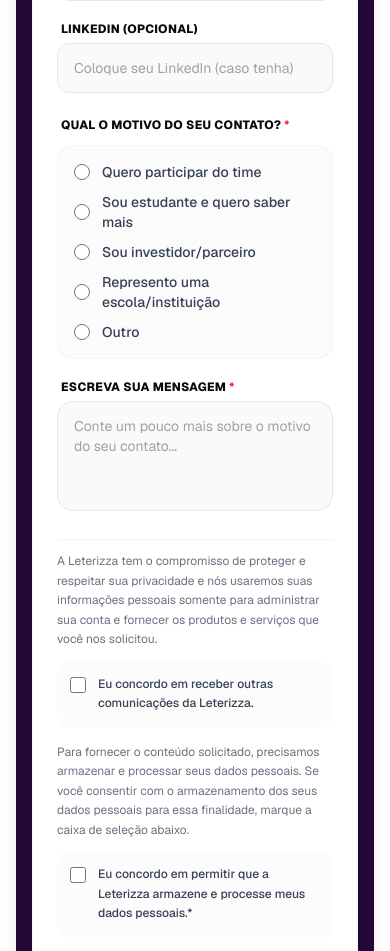
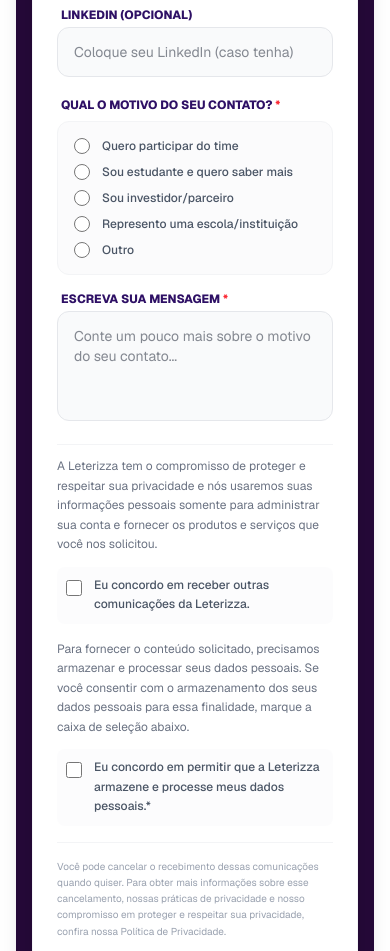
Before and after one commit to leterizza/LandingPage, a Next.js app: page /contato in a window 390 px wide. Shown: the part 1046-1997 px from the top of the page. Built offline with nearby package versions, Linux system fonts and the light colour scheme.

Commit message:
feat: show post-its on mobile and sync contact form style with landing form

```diff
--- a/src/app/page.tsx
+++ b/src/app/page.tsx
@@ -25,9 +25,9 @@ export default function Home() {
           <div className="max-w-6xl mx-auto relative w-full">
 
             {/* Grupo de Post-its da Esquerda (1, 2, 3) */}
-            <div className="absolute top-2 left-[-40px] xl:left-[15px] hidden lg:block z-0 w-[240px] h-[400px] select-none pointer-events-none">
+            <div className="absolute top-[10px] md:top-2 left-[-60px] sm:left-[-40px] xl:left-[15px] block z-0 w-[140px] sm:w-[180px] lg:w-[240px] h-[300px] lg:h-[400px] select-none pointer-events-none">
               {/* Post-it 1 */}
-              <div className="absolute top-0 left-0 w-48 h-48 rotate-[-13deg] filter drop-shadow-sm">
+              <div className="absolute top-0 left-0 w-28 h-28 sm:w-36 sm:h-36 lg:w-48 lg:h-48 rotate-[-13deg] filter drop-shadow-sm">
                 <Image
                   src="/static/postit/nota1.png"
                   alt="Post-it sobre química"
@@ -36,15 +36,15 @@ export default function Home() {
                   priority
                   quality={100}
                 />
-                <div className="absolute inset-0 flex items-start justify-center px-8 pt-11">
-                  <p style={{ fontFamily: 'var(--font-caveat), "Bradley Hand", cursive' }} className="text-[#4A3B69] font-bold text-[19px] sm:text-[21px] text-center leading-none tracking-wide">
+                <div className="absolute inset-0 flex items-start justify-center px-4 pt-6 sm:px-6 sm:pt-8 lg:px-8 lg:pt-11">
+                  <p style={{ fontFamily: 'var(--font-caveat), "Bradley Hand", cursive' }} className="text-[#4A3B69] font-bold text-[11px] sm:text-[15px] lg:text-[19px] xl:text-[21px] text-center leading-none tracking-wide">
                     estudar quimica orgânica
                   </p>
                 </div>
               </div>
 
               {/* Post-it 2 */}
-              <div className="absolute top-[105px] left-[45px] w-44 h-44 rotate-[5deg] filter drop-shadow-sm">
+              <div className="absolute top-[60px] left-[25px] sm:top-[80px] sm:left-[35px] lg:top-[105px] lg:left-[45px] w-24 h-24 sm:w-32 sm:h-32 lg:w-44 lg:h-44 rotate-[5deg] filter drop-shadow-sm">
                 <Image
                   src="/static/postit/nota2.png"
                   alt="Post-it sobre botânica"
@@ -53,15 +53,15 @@ export default function Home() {
                   priority
                   quality={100}
                 />
-                <div className="absolute inset-0 flex items-start justify-center px-8 pt-11">
-                  <p style={{ fontFamily: 'var(--font-caveat), "Bradley Hand", cursive' }} className="text-[#374151] font-bold text-[15px] sm:text-[17px] text-center leading-tight tracking-wide">
+                <div className="absolute inset-0 flex items-start justify-center px-4 pt-6 sm:px-6 sm:pt-8 lg:px-8 lg:pt-11">
+                  <p style={{ fontFamily: 'var(--font-caveat), "Bradley Hand", cursive' }} className="text-[#374151] font-bold text-[9px] sm:text-[13px] lg:text-[15px] xl:text-[17px] text-center leading-tight tracking-wide">
                     Tirar dúvidas com o professor sobre botânica
                   </p>
                 </div>
               </div>
 
               {/* Post-it 3 */}
-              <div className="absolute top-[210px] left-[0px] w-48 h-48 rotate-[-10deg] filter drop-shadow-sm">
+              <div className="absolute top-[120px] left-[0px] sm:top-[160px] sm:left-[0px] lg:top-[210px] lg:left-[0px] w-28 h-28 sm:w-36 sm:h-36 lg:w-48 lg:h-48 rotate-[-10deg] filter drop-shadow-sm">
                 <Image
                   src="/static/postit/nota3.png"
                   alt="Post-it sobre matemática"
@@ -70,8 +70,8 @@ export default function Home() {
                   priority
                   quality={100}
                 />
-                <div className="absolute inset-0 flex items-start justify-center px-8 pt-11">
-                  <p style={{ fontFamily: 'var(--font-caveat), "Bradley Hand", cursive' }} className="text-[#1E3A8A] font-bold text-[16px] sm:text-[18px] text-center leading-snug tracking-wide">
+                <div className="absolute inset-0 flex items-start justify-center px-4 pt-6 sm:px-6 sm:pt-8 lg:px-8 lg:pt-11">
+                  <p style={{ fontFamily: 'var(--font-caveat), "Bradley Hand", cursive' }} className="text-[#1E3A8A] font-bold text-[10px] sm:text-[14px] lg:text-[16px] xl:text-[18px] text-center leading-snug tracking-wide">
                     Fazer exercícios da lista de matemática
                   </p>
                 </div>
@@ -79,9 +79,9 @@ export default function Home() {
             </div>
 
             {/* Grupo de Post-its da Direita (4, 5, 6) */}
-            <div className="absolute top-48 right-[-10px] xl:right-[35px] hidden lg:block z-0 w-[260px] h-[400px] select-none pointer-events-none">
+            <div className="absolute top-36 md:top-48 right-[-60px] sm:right-[-40px] xl:right-[35px] block z-0 w-[150px] sm:w-[190px] lg:w-[260px] h-[300px] lg:h-[400px] select-none pointer-events-none">
               {/* Post-it 4 */}
-              <div className="absolute top-0 right-[15px] w-48 h-48 rotate-[3deg] filter drop-shadow-sm">
+              <div className="absolute top-0 right-[10px] sm:right-[12px] lg:right-[15px] w-28 h-28 sm:w-36 sm:h-36 lg:w-48 lg:h-48 rotate-[3deg] filter drop-shadow-sm">
                 <Image
                   src="/static/postit/nota4.png"
                   alt="Post-it sobre química"
@@ -90,15 +90,15 @@ export default function Home() {
                   priority
                   quality={100}
                 />
-                <div className="absolute inset-0 flex items-start justify-center px-8 pt-11">
-                  <p style={{ fontFamily: 'var(--font-caveat), "Bradley Hand", cursive' }} className="text-[#713F12] font-bold text-[19px] sm:text-[21px] text-center leading-none tracking-wide">
+                <div className="absolute inset-0 flex items-start justify-center px-4 pt-6 sm:px-6 sm:pt-8 lg:px-8 lg:pt-11">
+                  <p style={{ fontFamily: 'var(--font-caveat), "Bradley Hand", cursive' }} className="text-[#713F12] font-bold text-[11px] sm:text-[15px] lg:text-[19px] xl:text-[21px] text-center leading-none tracking-wide">
                     Estudar química orgânica
                   </p>
                 </div>
               </div>
 
               {/* Post-it 5 */}
-              <div className="absolute top-[105px] right-[45px] w-48 h-48 rotate-[-6deg] filter drop-shadow-sm z-10">
+              <div className="absolute top-[60px] right-[25px] sm:top-[80px] sm:right-[35px] lg:top-[105px] lg:right-[45px] w-28 h-28 sm:w-36 sm:h-36 lg:w-48 lg:h-48 rotate-[-6deg] filter drop-shadow-sm z-10">
                 <Image
                   src="/static/postit/nota5.png"
                   alt="Post-it sobre matemática"
@@ -107,15 +107,15 @@ export default function Home() {
                   priority
                   quality={100}
                 />
-                <div className="absolute inset-0 flex items-start justify-center px-8 pt-11">
-                  <p style={{ fontFamily: 'var(--font-caveat), "Bradley Hand", cursive' }} className="text-[#9D174D] font-bold text-[17px] sm:text-[19px] text-center leading-snug tracking-wide">
+                <div className="absolute inset-0 flex items-start justify-center px-4 pt-6 sm:px-6 sm:pt-8 lg:px-8 lg:pt-11">
+                  <p style={{ fontFamily: 'var(--font-caveat), "Bradley Hand", cursive' }} className="text-[#9D174D] font-bold text-[10px] sm:text-[14px] lg:text-[17px] xl:text-[19px] text-center leading-snug tracking-wide">
                     Fazer exercícios da lista de matemática
                   </p>
                 </div>
               </div>
 
               {/* Post-it 6 */}
-              <div className="absolute top-[210px] right-[0px] w-48 h-48 rotate-[8deg] filter drop-shadow-sm">
+              <div className="absolute top-[120px] right-[0px] sm:top-[160px] sm:right-[0px] lg:top-[210px] lg:right-[0px] w-28 h-28 sm:w-36 sm:h-36 lg:w-48 lg:h-48 rotate-[8deg] filter drop-shadow-sm">
                 <Image
                   src="/static/postit/nota6.png"
                   alt="Post-it sobre botânica"
@@ -124,8 +124,8 @@ export default function Home() {
                   priority
                   quality={100}
                 />
-                <div className="absolute inset-0 flex items-start justify-center px-8 pt-11">
-                  <p style={{ fontFamily: 'var(--font-caveat), "Bradley Hand", cursive' }} className="text-[#064E3B] font-bold text-[15px] sm:text-[17px] text-center leading-tight tracking-wide">
+                <div className="absolute inset-0 flex items-start justify-center px-4 pt-6 sm:px-6 sm:pt-8 lg:px-8 lg:pt-11">
+                  <p style={{ fontFamily: 'var(--font-caveat), "Bradley Hand", cursive' }} className="text-[#064E3B] font-bold text-[9px] sm:text-[13px] lg:text-[15px] xl:text-[17px] text-center leading-tight tracking-wide">
                     Tirar dúvidas com o professor sobre botânica
                   </p>
                 </div>
--- a/src/components/forms/ContactForm.tsx
+++ b/src/components/forms/ContactForm.tsx
@@ -1,15 +1,15 @@
 "use client"
 
 import { useState } from 'react';
-import { Loader2, AlertCircle } from 'lucide-react';
+import { Loader2, AlertCircle, CheckCircle2 } from 'lucide-react';
 
 // Componente para campos de texto simples
 function FormField({ label, id, placeholder, type = 'text', required = false }: {
   label: string; id: string; placeholder: string; type?: string; required?: boolean;
 }) {
   return (
-    <div className="flex flex-col gap-1.5 sm:gap-2">
-      <label htmlFor={id} className="text-neutral-950 text-xs sm:text-sm font-extrabold uppercase tracking-wide ml-1 text-[#2E1065]">
+    <div>
+      <label htmlFor={id} className="block text-xs font-extrabold mb-1 text-[#2E1065] ml-1 uppercase">
         {label} {required && <span className="text-red-500">*</span>}
       </label>
       <input
@@ -18,7 +18,7 @@ function FormField({ label, id, placeholder, type = 'text', required = false }:
         name={id}
         required={required}
         placeholder={placeholder}
-        className="w-full bg-gray-50 border border-gray-200 text-neutral-900 text-sm md:text-base font-normal rounded-xl px-4 py-3.5 placeholder:text-neutral-400 focus:border-[#8B3DFF] focus:outline-none focus:ring-2 focus:ring-purple-400 transition-all outline-none"
+        className="w-full bg-gray-50 border border-gray-200 rounded-xl px-4 py-3.5 text-sm focus:ring-2 focus:ring-purple-400 focus:border-purple-400 outline-none transition-all"
       />
     </div>
   );
@@ -98,15 +98,17 @@ export function ContactForm() {
 
   if (status === 'success') {
     return (
-      <div className="bg-green-50 rounded-3xl p-8 w-full max-w-lg shadow-lg flex flex-col items-center justify-center min-h-[450px] text-center gap-4 border border-green-100 shadow-inner">
-        <div className="w-20 h-20 bg-green-100 rounded-full flex items-center justify-center text-4xl mb-2 shadow-md">✅</div>
-        <h3 className="text-3xl font-extrabold text-green-900 leading-tight">Mensagem enviada com sucesso!</h3>
-        <p className="text-green-700 text-base font-medium leading-relaxed max-w-md">
+      <div className="bg-green-50 rounded-3xl p-8 flex flex-col items-center justify-center text-center w-full max-w-lg min-h-[450px] border border-green-100 shadow-inner">
+        <div className="w-20 h-20 bg-green-100 rounded-full flex items-center justify-center mb-6 text-green-600 shadow-md">
+          <CheckCircle2 className="w-10 h-10" />
+        </div>
+        <h3 className="text-3xl font-extrabold text-green-900 mb-3 leading-tight">Mensagem enviada!</h3>
+        <p className="text-green-700 font-medium text-lg leading-relaxed max-w-md">
           Agradecemos o contato. Nossa equipe vai analisar sua mensagem e retornar o mais breve possível.
         </p>
         <button
           onClick={() => setStatus('idle')}
-          className="mt-6 font-bold text-[#8B3DFF] text-sm tracking-wide uppercase bg-white px-6 py-3 rounded-xl border border-purple-200 hover:bg-purple-50 transition-all shadow-sm"
+          className="mt-6 font-bold text-[#8B3DFF] text-sm tracking-wide bg-white px-6 py-3 rounded-xl border border-purple-200 hover:bg-purple-50 transition-all shadow-sm"
         >
           Enviar outra mensagem
         </button>
@@ -123,8 +125,8 @@ export function ContactForm() {
   ];
 
   return (
-    <div className="bg-white rounded-3xl p-6 md:p-8 lg:p-10 w-full max-w-lg shadow-2xl border border-gray-100">
-      <form className="flex flex-col gap-5 sm:gap-6" onSubmit={handleSubmit}>
+    <div className="bg-white p-6 sm:p-8 md:p-10 rounded-2xl md:rounded-3xl w-full max-w-lg text-gray-900 shadow-2xl border border-gray-100 relative z-10 flex flex-col justify-center">
+      <form className="space-y-4 sm:space-y-5 text-left w-full" onSubmit={handleSubmit}>
 
         <div className="grid grid-cols-1 sm:grid-cols-2 gap-4">
           <FormField label="Nome" id="nome" placeholder="Seu primeiro nome" required />
@@ -135,11 +137,11 @@ export function ContactForm() {
         <FormField label="LinkedIn (opcional)" id="linkedin" placeholder="Coloque seu LinkedIn (caso tenha)" />
 
         {/* Motivo do Contato / Interesse (Bolinhas/Rádio) */}
-        <div className="flex flex-col gap-2 pt-1">
-          <label className="text-neutral-950 text-xs sm:text-sm font-extrabold uppercase tracking-wide ml-1 text-[#2E1065]">
+        <div className="pt-1">
+          <label className="block text-xs font-extrabold mb-1 text-[#2E1065] ml-1 uppercase">
             Qual o motivo do seu contato? <span className="text-red-500">*</span>
           </label>
-          <div className="flex flex-col gap-2.5 mt-1 bg-gray-50/70 p-4 rounded-2xl border border-gray-100">
+          <div className="flex flex-col gap-2.5 mt-2 bg-gray-50/70 p-4 rounded-xl border border-gray-100">
             {opcoesInteresse.map((opcao) => (
               <label key={opcao} className="flex items-center gap-3 cursor-pointer group leading-snug">
                 <input
@@ -147,9 +149,9 @@ export function ContactForm() {
                   type="radio"
                   name="interesse"
                   value={opcao}
-                  className="w-4 h-4 text-purple-600 accent-[#8B3DFF] focus:ring-purple-500 border-gray-300 cursor-pointer shrink-0"
+                  className="w-4 h-4 rounded text-purple-600 focus:ring-purple-500 border-gray-300 cursor-pointer shrink-0"
                 />
-                <span className="text-sm text-gray-700 font-medium group-hover:text-gray-900 transition-colors">
+                <span className="text-xs text-gray-600 font-medium group-hover:text-gray-900 transition-colors">
                   {opcao}
                 </span>
               </label>
@@ -158,8 +160,8 @@ export function ContactForm() {
         </div>
 
         {/* Mensagem */}
-        <div className="flex flex-col gap-1.5 sm:gap-2">
-          <label htmlFor="mensagem" className="text-neutral-950 text-xs sm:text-sm font-extrabold uppercase tracking-wide ml-1 text-[#2E1065]">
+        <div>
+          <label htmlFor="mensagem" className="block text-xs font-extrabold mb-1 text-[#2E1065] ml-1 uppercase">
             Escreva sua mensagem <span className="text-red-500">*</span>
           </label>
           <textarea
@@ -168,7 +170,7 @@ export function ContactForm() {
             name="mensagem"
             placeholder="Conte um pouco mais sobre o motivo do seu contato..."
             rows={4}
-            className="w-full bg-gray-50 border border-gray-200 text-neutral-900 text-sm md:text-base font-normal rounded-2xl px-4 py-3.5 placeholder:text-neutral-400 focus:border-[#8B3DFF] focus:outline-none focus:ring-2 focus:ring-purple-400 resize-none transition-all outline-none"
+            className="w-full bg-gray-50 border border-gray-200 rounded-xl px-4 py-3.5 text-sm focus:ring-2 focus:ring-purple-400 focus:border-purple-400 resize-none transition-all outline-none"
           />
         </div>
 
@@ -178,9 +180,9 @@ export function ContactForm() {
             A Leterizza tem o compromisso de proteger e respeitar sua privacidade e nós usaremos suas informações pessoais somente para administrar sua conta e fornecer os produtos e serviços que você nos solicitou.
           </p>
 
-          <label className="flex items-start gap-3 cursor-pointer group bg-gray-50/50 p-3 rounded-xl border border-transparent hover:border-gray-100 transition-colors">
-            <input type="checkbox" name="comunicacoes" className="mt-0.5 w-4 h-4 rounded text-purple-600 focus:ring-purple-500 border-gray-300 cursor-pointer shrink-0 accent-[#8B3DFF]" />
-            <span className="text-xs text-gray-700 leading-relaxed font-medium group-hover:text-gray-900 transition-colors">
+          <label className="flex items-start gap-3 cursor-pointer group bg-gray-50/50 p-2 rounded-lg border border-transparent hover:border-gray-100 transition-colors">
+            <input type="checkbox" name="comunicacoes" className="mt-1 w-4 h-4 rounded text-purple-600 focus:ring-purple-500 border-gray-300 cursor-pointer shrink-0" />
+            <span className="text-xs text-gray-600 leading-relaxed font-medium group-hover:text-gray-900 transition-colors">
               Eu concordo em receber outras comunicações da Leterizza.
             </span>
           </label>
@@ -189,14 +191,14 @@ export function ContactForm() {
             Para fornecer o conteúdo solicitado, precisamos armazenar e processar seus dados pessoais. Se você consentir com o armazenamento dos seus dados pessoais para essa finalidade, marque a caixa de seleção abaixo.
           </p>
 
-          <label className="flex items-start gap-3 cursor-pointer group bg-gray-50/50 p-3 rounded-xl border border-transparent hover:border-gray-100 transition-colors">
-            <input required type="checkbox" name="dados_pessoais" className="mt-0.5 w-4 h-4 rounded text-purple-600 focus:ring-purple-500 border-gray-300 cursor-pointer shrink-0 accent-[#8B3DFF]" />
-            <span className="text-xs text-gray-700 leading-relaxed font-medium group-hover:text-gray-900 transition-colors">
+          <label className="flex items-start gap-3 cursor-pointer group bg-gray-50/50 p-2 rounded-lg border border-transparent hover:border-gray-100 transition-colors">
+            <input required type="checkbox" name="dados_pessoais" className="mt-1 w-4 h-4 rounded text-purple-600 focus:ring-purple-500 border-gray-300 cursor-pointer shrink-0" />
+            <span className="text-xs text-gray-600 leading-relaxed font-medium group-hover:text-gray-900 transition-colors">
               Eu concordo em permitir que a Leterizza armazene e processe meus dados pessoais.*
             </span>
           </label>
 
-          <p className="text-[11px] text-gray-400 leading-relaxed pt-2">
+          <p className="text-[10px] text-gray-400 leading-relaxed py-1 border-t border-gray-100 mt-4 pt-4">
             Você pode cancelar o recebimento dessas comunicações quando quiser. Para obter mais informações sobre esse cancelamento, nossas práticas de privacidade e nosso compromisso em proteger e respeitar sua privacidade, confira nossa Política de Privacidade.
           </p>
         </div>
@@ -212,7 +214,7 @@ export function ContactForm() {
         <button
           type="submit"
           disabled={status === 'loading'}
-          className="w-full bg-[#8B3DFF] text-white font-extrabold text-base py-4 rounded-xl hover:bg-purple-700 transition-colors shadow-lg shadow-purple-200 mt-4 flex justify-center items-center gap-2 disabled:opacity-70 disabled:cursor-not-allowed uppercase tracking-wide"
+          className="w-full bg-[#8B3DFF] text-white font-extrabold text-base py-4 rounded-xl hover:bg-purple-700 transition-colors shadow-lg shadow-purple-200 mt-4 flex justify-center items-center gap-2 disabled:opacity-70 disabled:cursor-not-allowed"
         >
           {status === 'loading' ? (
             <><Loader2 className="w-5 h-5 animate-spin" /> Enviando dados...</>
```
